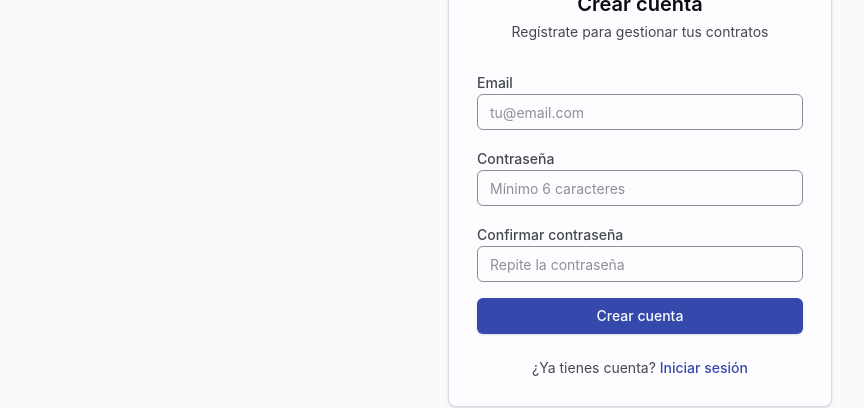
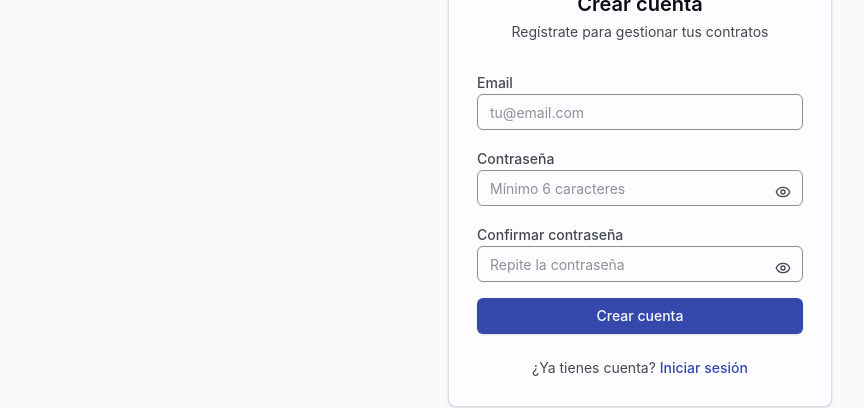
Before and after one commit to santiagonieto09/contratos-api-frontend, a React (Vite) app: page /register in a window 1280 px wide. Shown: the part 244-652 px from the top of the page, without its empty margins (0-864 px from the left). Built offline with nearby package versions, Linux system fonts and the light colour scheme.

Commit message:
refactor: reactive forms

```diff
--- a/package.json
+++ b/package.json
@@ -9,6 +9,7 @@
     "preview": "vite preview"
   },
   "dependencies": {
+    "@hookform/resolvers": "^5.4.0",
     "@radix-ui/react-dialog": "^1.1.16",
     "@radix-ui/react-dropdown-menu": "^2.1.17",
     "@radix-ui/react-label": "^2.1.9",
@@ -22,9 +23,11 @@
     "lucide-react": "^0.510.0",
     "react": "^19.1.0",
     "react-dom": "^19.1.0",
+    "react-hook-form": "^7.78.0",
     "react-router-dom": "^7.5.0",
     "sonner": "^2.0.7",
-    "tailwind-merge": "^3.6.0"
+    "tailwind-merge": "^3.6.0",
+    "zod": "^4.4.3"
   },
   "devDependencies": {
     "@tailwindcss/vite": "^4.1.0",
--- a/src/pages/CreateContract.tsx
+++ b/src/pages/CreateContract.tsx
@@ -8,45 +8,75 @@ import { Badge } from '@/components/ui/badge'
 import { Select, SelectContent, SelectItem, SelectTrigger, SelectValue } from '@/components/ui/select'
 import { Loader2, Calculator, Save } from 'lucide-react'
 import { toast } from 'sonner'
+import { useForm, Controller } from 'react-hook-form'
+import { zodResolver } from '@hookform/resolvers/zod'
+import { z } from 'zod'
+
+const contractSchema = z.object({
+  numeroContrato: z.string().min(1, 'El número de contrato es requerido'),
+  fechaContrato: z.string().min(1, 'La fecha es requerida'),
+  valorTotal: z.string().min(1, 'El valor total es requerido').refine(
+    (v) => !isNaN(Number(v)) && Number(v) >= 0,
+    'Debe ser un número válido'
+  ),
+  metodoPago: z.string().min(1, 'Selecciona un método de pago'),
+  numeroMeses: z.string().min(1, 'El número de meses es requerido').refine(
+    (v) => {
+      const n = Number(v)
+      return !isNaN(n) && Number.isInteger(n) && n >= 1 && n <= 120
+    },
+    'Debe ser un número entero entre 1 y 120'
+  ),
+})
+
+type ContractForm = z.infer<typeof contractSchema>
 
 export default function CreateContract() {
   const navigate = useNavigate()
   const [metodos, setMetodos] = useState<MetodoPago[]>([])
-  const [form, setForm] = useState({
+  const [loading, setLoading] = useState(false)
+  const [loadingMetodos, setLoadingMetodos] = useState(true)
+  const [cuotas, setCuotas] = useState<Cuota[] | null>(null)
+  const [proyectando, setProyectando] = useState(false)
+
+  const {
+    register,
+    handleSubmit,
+    control,
+    watch,
+    formState: { errors },
+  } = useForm<ContractForm>({
+    resolver: zodResolver(contractSchema),
+    defaultValues: {
       numeroContrato: '',
       fechaContrato: new Date().toISOString().split('T')[0] ?? '',
       valorTotal: '',
       metodoPago: '',
       numeroMeses: '',
+    },
   })
-  const [loading, setLoading] = useState(false)
-  const [loadingMetodos, setLoadingMetodos] = useState(true)
-  const [cuotas, setCuotas] = useState<Cuota[] | null>(null)
-  const [proyectando, setProyectando] = useState(false)
+
+  const watchedValorTotal = watch('valorTotal')
+  const watchedNumeroMeses = watch('numeroMeses')
+  const watchedMetodoPago = watch('metodoPago')
 
   useEffect(() => {
     contratoService
       .metodosPago()
       .then((m) => {
         setMetodos(m)
-        if (m.length > 0) setForm((f) => ({ ...f, metodoPago: m[0]!.id }))
       })
       .finally(() => setLoadingMetodos(false))
   }, [])
-
-  const handleChange = (e: React.ChangeEvent<HTMLInputElement>) => {
-    setForm({ ...form, [e.target.name]: e.target.value })
-    setCuotas(null)
-  }
 
   const handleProyectar = async () => {
     setProyectando(true)
     try {
       const res = await contratoService.proyectar({
-        valorTotal: Number(form.valorTotal),
-        numeroMeses: Number(form.numeroMeses),
-        metodoPago: form.metodoPago,
-        fechaContrato: form.fechaContrato,
+        valorTotal: Number(watchedValorTotal),
+        numeroMeses: Number(watchedNumeroMeses),
+        metodoPago: watchedMetodoPago,
+        fechaContrato: new Date().toISOString().split('T')[0],
       })
       setCuotas(res.cuotas)
     } catch {
@@ -56,16 +86,15 @@ export default function CreateContract() {
     }
   }
 
-  const handleSubmit = async (e: React.FormEvent) => {
-    e.preventDefault()
+  const onSubmit = async (data: ContractForm) => {
     setLoading(true)
     try {
       const res = await contratoService.crear({
-        numeroContrato: form.numeroContrato,
-        fechaContrato: form.fechaContrato,
-        valorTotal: Number(form.valorTotal),
-        metodoPago: form.metodoPago,
-        numeroMeses: Number(form.numeroMeses),
+        numeroContrato: data.numeroContrato,
+        fechaContrato: data.fechaContrato,
+        valorTotal: Number(data.valorTotal),
+        metodoPago: data.metodoPago,
+        numeroMeses: Number(data.numeroMeses),
       })
       toast.success('Contrato creado correctamente')
       navigate(`/contratos/${res.contrato.id}`)
@@ -78,7 +107,7 @@ export default function CreateContract() {
   }
 
   const totalCuotas = cuotas?.reduce((s, c) => s + c.total, 0) ?? 0
-  const canPreview = form.valorTotal && form.numeroMeses && form.metodoPago
+  const canPreview = watchedValorTotal && watchedNumeroMeses && watchedMetodoPago
 
   return (
     <div className="container-form space-y-8">
@@ -91,47 +120,39 @@ export default function CreateContract() {
         </p>
       </div>
 
-      <form onSubmit={handleSubmit} className="space-y-6">
+      <form onSubmit={handleSubmit(onSubmit)} className="space-y-6">
         <div className="rounded-lg border border-outline-variant/30 bg-surface-bright p-6">
           <div className="grid gap-5 sm:grid-cols-2">
             <Input
               label="Número de contrato"
               type="text"
-              name="numeroContrato"
-              value={form.numeroContrato}
-              onChange={handleChange}
-              required
               placeholder="Ej: CT-001"
+              error={errors.numeroContrato?.message}
+              {...register('numeroContrato')}
             />
             <Input
               label="Fecha del contrato"
               type="date"
-              name="fechaContrato"
-              value={form.fechaContrato}
-              onChange={handleChange}
-              required
+              error={errors.fechaContrato?.message}
+              {...register('fechaContrato')}
             />
             <Input
               label="Valor total ($)"
               type="number"
-              name="valorTotal"
-              value={form.valorTotal}
-              onChange={handleChange}
-              required
+              placeholder="1000.00"
               min="0"
               step="0.01"
-              placeholder="1000.00"
+              error={errors.valorTotal?.message}
+              {...register('valorTotal')}
             />
             <Input
               label="Número de meses"
               type="number"
-              name="numeroMeses"
-              value={form.numeroMeses}
-              onChange={handleChange}
-              required
+              placeholder="12"
               min="1"
               max="120"
-              placeholder="12"
+              error={errors.numeroMeses?.message}
+              {...register('numeroMeses')}
             />
             <div className="space-y-1.5">
               <label className="text-sm font-medium text-on-surface-variant">
@@ -143,9 +164,16 @@ export default function CreateContract() {
                   Cargando...
                 </div>
               ) : (
+                <Controller
+                  name="metodoPago"
+                  control={control}
+                  render={({ field }) => (
                     <Select
-                  value={form.metodoPago}
-                  onValueChange={(v) => setForm({ ...form, metodoPago: v })}
+                      value={field.value}
+                      onValueChange={(v) => {
+                        field.onChange(v)
+                        setCuotas(null)
+                      }}
                     >
                       <SelectTrigger>
                         <SelectValue placeholder="Seleccionar método" />
@@ -158,6 +186,13 @@ export default function CreateContract() {
                         ))}
                       </SelectContent>
                     </Select>
+                  )}
+                />
+              )}
+              {errors.metodoPago?.message && (
+                <p className="text-xs text-error" role="alert">
+                  {errors.metodoPago.message}
+                </p>
               )}
             </div>
           </div>
--- a/src/pages/Login.tsx
+++ b/src/pages/Login.tsx
@@ -6,26 +6,39 @@ import { Button } from '@/components/ui/button'
 import { Input } from '@/components/ui/input'
 import { Loader2, Eye, EyeOff } from 'lucide-react'
 import { toast } from 'sonner'
-import type { ApiError } from '@/types'
+import { useForm } from 'react-hook-form'
+import { zodResolver } from '@hookform/resolvers/zod'
+import { z } from 'zod'
+
+const loginSchema = z.object({
+  email: z.string().email('Email inválido'),
+  password: z.string().min(6, 'Mínimo 6 caracteres'),
+})
+
+type LoginForm = z.infer<typeof loginSchema>
 
 export default function Login() {
-  const [email, setEmail] = useState('')
-  const [password, setPassword] = useState('')
   const [showPassword, setShowPassword] = useState(false)
   const [loading, setLoading] = useState(false)
   const { login } = useAuth()
   const navigate = useNavigate()
+  const {
+    register,
+    handleSubmit,
+    formState: { errors },
+  } = useForm<LoginForm>({
+    resolver: zodResolver(loginSchema),
+  })
 
-  const handleSubmit = async (e: React.FormEvent) => {
-    e.preventDefault()
+  const onSubmit = async (data: LoginForm) => {
     setLoading(true)
     try {
-      const res = await authService.login(email, password)
+      const res = await authService.login(data.email, data.password)
       login(res.token)
       toast.success('Sesión iniciada correctamente')
       navigate('/dashboard')
     } catch (err: unknown) {
-      const api = err as { response?: { data?: ApiError } }
+      const api = err as { response?: { data?: { error?: string } } }
       toast.error(api.response?.data?.error || 'Credenciales inválidas')
     } finally {
       setLoading(false)
@@ -45,31 +58,29 @@ export default function Login() {
           </p>
         </div>
 
-        <form onSubmit={handleSubmit} className="space-y-4">
+        <form onSubmit={handleSubmit(onSubmit)} className="space-y-4">
           <Input
             label="Email"
             type="email"
-            value={email}
-            onChange={(e) => setEmail(e.target.value)}
-            required
             placeholder="tu@email.com"
             autoComplete="email"
+            error={errors.email?.message}
+            {...register('email')}
           />
 
           <div className="relative">
             <Input
               label="Contraseña"
               type={showPassword ? 'text' : 'password'}
-              value={password}
-              onChange={(e) => setPassword(e.target.value)}
-              required
               placeholder="Ingresa tu contraseña"
               autoComplete="current-password"
+              error={errors.password?.message}
+              {...register('password')}
             />
             <button
               type="button"
               onClick={() => setShowPassword(!showPassword)}
-              className="absolute right-3 top-[38px] text-on-surface-variant hover:text-on-surface transition-colors"
+              className="absolute right-3 top-[38px] text-on-surface-variant hover:text-on-surface transition-colors cursor-pointer"
               aria-label={showPassword ? 'Ocultar contraseña' : 'Mostrar contraseña'}
             >
               {showPassword ? <EyeOff size={16} /> : <Eye size={16} />}
--- a/src/pages/Register.tsx
+++ b/src/pages/Register.tsx
@@ -4,34 +4,48 @@ import { useAuth } from '@/context/AuthContext'
 import { authService } from '@/services/authService'
 import { Button } from '@/components/ui/button'
 import { Input } from '@/components/ui/input'
-import { Loader2 } from 'lucide-react'
+import { Loader2, Eye, EyeOff } from 'lucide-react'
 import { toast } from 'sonner'
-import type { ApiError } from '@/types'
+import { useForm } from 'react-hook-form'
+import { zodResolver } from '@hookform/resolvers/zod'
+import { z } from 'zod'
+
+const registerSchema = z
+  .object({
+    email: z.string().email('Email inválido'),
+    password: z.string().min(6, 'Mínimo 6 caracteres'),
+    confirmPassword: z.string().min(6, 'Mínimo 6 caracteres'),
+  })
+  .refine((data) => data.password === data.confirmPassword, {
+    message: 'Las contraseñas no coinciden',
+    path: ['confirmPassword'],
+  })
+
+type RegisterForm = z.infer<typeof registerSchema>
 
 export default function Register() {
-  const [email, setEmail] = useState('')
-  const [password, setPassword] = useState('')
-  const [confirmPassword, setConfirmPassword] = useState('')
+  const [showPassword, setShowPassword] = useState(false)
+  const [showConfirm, setShowConfirm] = useState(false)
   const [loading, setLoading] = useState(false)
   const { login } = useAuth()
   const navigate = useNavigate()
+  const {
+    register,
+    handleSubmit,
+    formState: { errors },
+  } = useForm<RegisterForm>({
+    resolver: zodResolver(registerSchema),
+  })
 
-  const handleSubmit = async (e: React.FormEvent) => {
-    e.preventDefault()
-
-    if (password !== confirmPassword) {
-      toast.error('Las contraseñas no coinciden')
-      return
-    }
-
+  const onSubmit = async (data: RegisterForm) => {
     setLoading(true)
     try {
-      const res = await authService.register(email, password)
+      const res = await authService.register(data.email, data.password)
       login(res.token)
       toast.success('Cuenta creada correctamente')
       navigate('/dashboard')
     } catch (err: unknown) {
-      const api = err as { response?: { data?: ApiError } }
+      const api = err as { response?: { data?: { error?: string } } }
       toast.error(api.response?.data?.error || 'Error al registrarse')
     } finally {
       setLoading(false)
@@ -51,37 +65,53 @@ export default function Register() {
           </p>
         </div>
 
-        <form onSubmit={handleSubmit} className="space-y-4">
+        <form onSubmit={handleSubmit(onSubmit)} className="space-y-4">
           <Input
             label="Email"
             type="email"
-            value={email}
-            onChange={(e) => setEmail(e.target.value)}
-            required
             placeholder="tu@email.com"
             autoComplete="email"
+            error={errors.email?.message}
+            {...register('email')}
           />
 
+          <div className="relative">
             <Input
               label="Contraseña"
-            type="password"
-            value={password}
-            onChange={(e) => setPassword(e.target.value)}
-            required
-            minLength={6}
+              type={showPassword ? 'text' : 'password'}
               placeholder="Mínimo 6 caracteres"
               autoComplete="new-password"
+              error={errors.password?.message}
+              {...register('password')}
             />
+            <button
+              type="button"
+              onClick={() => setShowPassword(!showPassword)}
+              className="absolute right-3 top-[38px] text-on-surface-variant hover:text-on-surface transition-colors cursor-pointer"
+              aria-label={showPassword ? 'Ocultar contraseña' : 'Mostrar contraseña'}
+            >
+              {showPassword ? <EyeOff size={16} /> : <Eye size={16} />}
+            </button>
+          </div>
 
+          <div className="relative">
             <Input
               label="Confirmar contraseña"
-            type="password"
-            value={confirmPassword}
-            onChange={(e) => setConfirmPassword(e.target.value)}
-            required
+              type={showConfirm ? 'text' : 'password'}
               placeholder="Repite la contraseña"
               autoComplete="new-password"
+              error={errors.confirmPassword?.message}
+              {...register('confirmPassword')}
             />
+            <button
+              type="button"
+              onClick={() => setShowConfirm(!showConfirm)}
+              className="absolute right-3 top-[38px] text-on-surface-variant hover:text-on-surface transition-colors cursor-pointer"
+              aria-label={showConfirm ? 'Ocultar contraseña' : 'Mostrar contraseña'}
+            >
+              {showConfirm ? <EyeOff size={16} /> : <Eye size={16} />}
+            </button>
+          </div>
 
           <Button type="submit" disabled={loading} className="w-full">
             {loading && <Loader2 className="animate-spin" size={16} />}
```
Also changed, not shown: 2 other files (tests, documents, lock files or other folders). Lines whose indentation alone changed are shown as unchanged.
